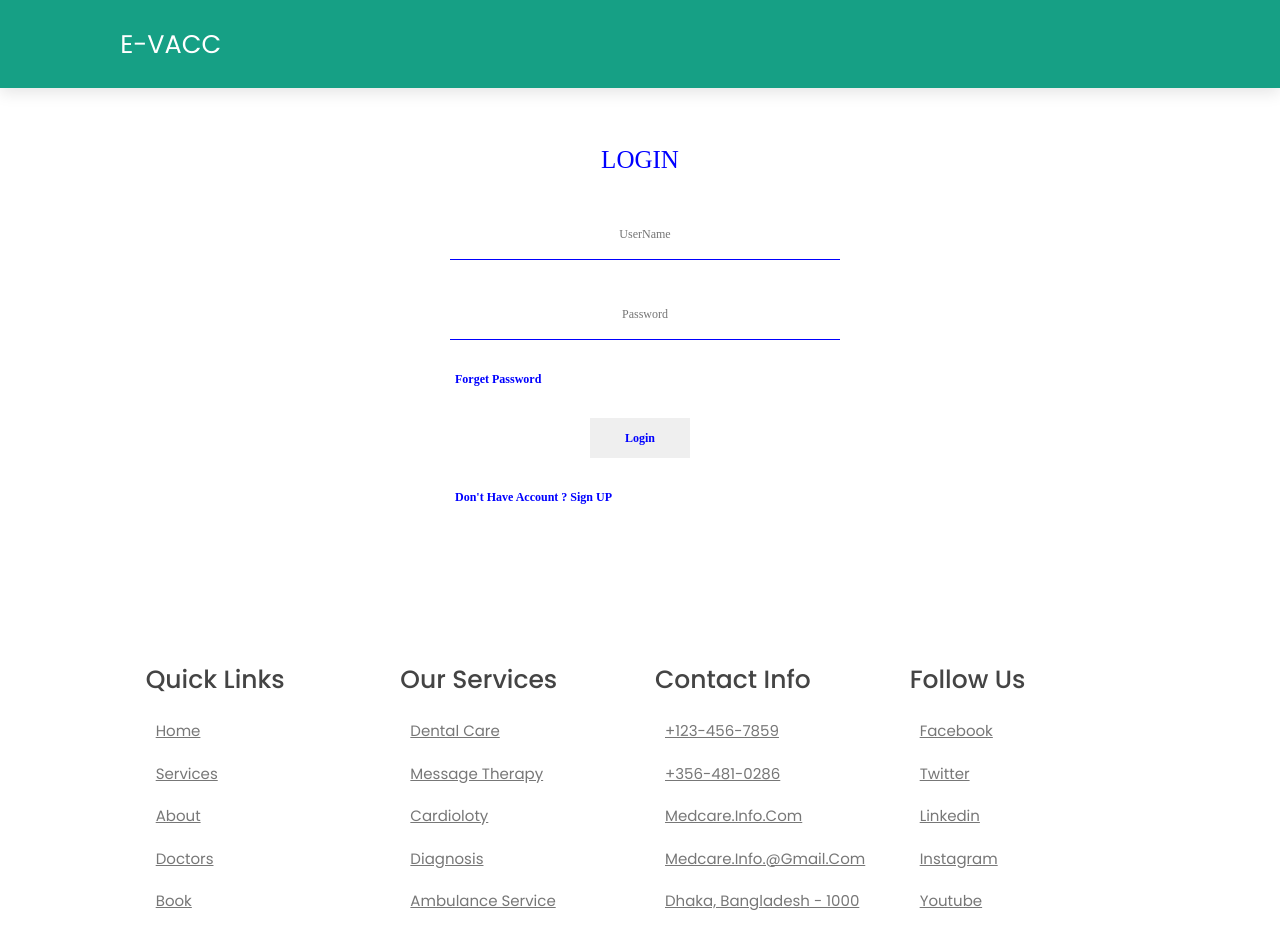
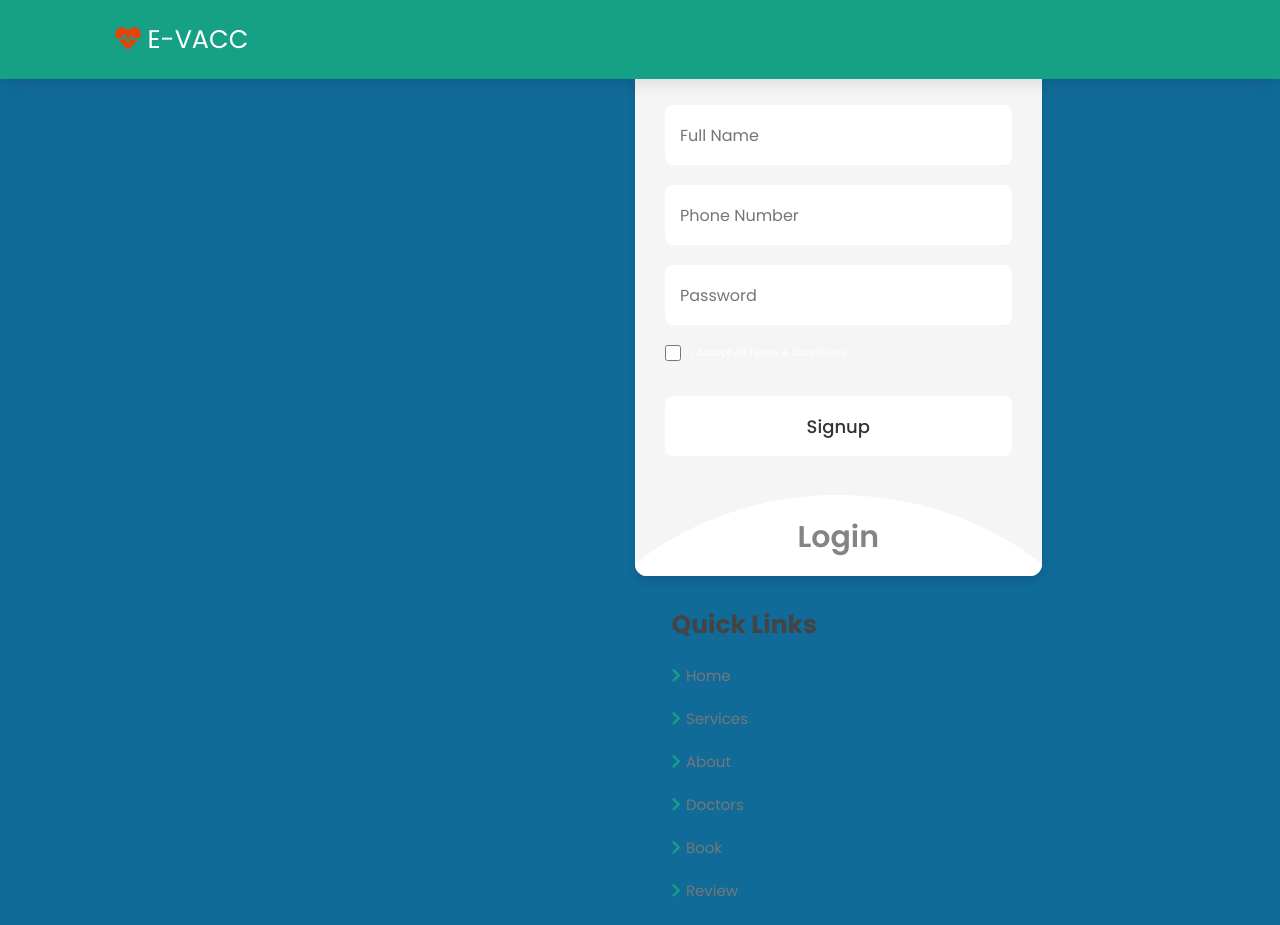
Before and after one commit to Shikhar-Rai-007/E-Vacc, a React (Create React App) app: page /Login in a window 1280 px wide. Shown: the top 925 px of the page. Built offline with nearby package versions, Linux system fonts and the light colour scheme.

Commit message:
Changes in CSS

```diff
--- a/public/index.html
+++ b/public/index.html
@@ -9,6 +9,9 @@
       name="description"
       content="Web site created using create-react-app"
     />
+    link rel="shortcut icon" href="image/heartbeat-solid.svg" type="image/x-icon">
+    <!-- font-awesome -->
+    <link rel="stylesheet" href="https://cdnjs.cloudflare.com/ajax/libs/font-awesome/5.15.4/css/all.min.css"/>
     <link rel="apple-touch-icon" href="%PUBLIC_URL%/logo192.png" />
     <!--
       manifest.json provides metadata used when your web app is installed on a
@@ -25,7 +28,7 @@
       Learn how to configure a non-root public URL by running `npm run build`.
     -->
     <title>E-VACC</title>
-    <link href="https://cdn.jsdelivr.net/npm/bootstrap@5.3.0-alpha1/dist/css/bootstrap.min.css" rel="stylesheet" integrity="sha384-GLhlTQ8iRABdZLl6O3oVMWSktQOp6b7In1Zl3/Jr59b6EGGoI1aFkw7cmDA6j6gD" crossorigin="anonymous">
+    <!-- <link href="https://cdn.jsdelivr.net/npm/bootstrap@5.3.0-alpha1/dist/css/bootstrap.min.css" rel="stylesheet" integrity="sha384-GLhlTQ8iRABdZLl6O3oVMWSktQOp6b7In1Zl3/Jr59b6EGGoI1aFkw7cmDA6j6gD" crossorigin="anonymous"> -->
   </head>
   </head>
   <body>
--- a/src/App.js
+++ b/src/App.js
@@ -1,70 +1,50 @@
-
 // import './App.css';
-import About from './Components/About';
-import Blogs from './Components/Blogs';
-import Book from './Components/Book';
-import Doctor from './Components/Doctor';
-import Footer from './Components/Footer';
-import Home from './Components/Home';
-import Icon from './Components/Icon';
-import Navbar from './Components/Navbar';
-import Review from './Components/Review';
-import Service from './Components/Service';
-import Login from './Components/Login';
+import About from "./Components/About";
+import Blogs from "./Components/Blogs";
+import Book from "./Components/Book";
+import Doctor from "./Components/Doctor";
+import Footer from "./Components/Footer";
+import Home from "./Components/Home";
+import Icon from "./Components/Icon";
+import Navbar from "./Components/Navbar";
+import Review from "./Components/Review";
+import Service from "./Components/Service";
+import Login from "./Components/Login";
 import React from "react";
 import ReactDOM from "react-dom/client";
-import {
-  BrowserRouter,
-  Routes,
-  Route,
-  Link,
-} from "react-router-dom";
+import { BrowserRouter, Routes, Route, Link } from "react-router-dom";
 
 function App() {
   return (
     <div>
       {/* <Login/> */}
-   <Navbar/>
+      <Navbar />
       <BrowserRouter>
         <Routes>
-        <Route path="/" element={
+          <Route
+            path="/"
+            element={
               <>
+                <Home />
+                <Icon />
+                <Blogs />
+              </>
+            }
+          />
+          <Route path="/About" element={<About />} />
 
+          <Route path="/Doctor" element={<Doctor />} />
 
-   <Home/>
-   <Icon/>
-   <Blogs/>
+          <Route path="/Book" element={<Book />} />
 
+          <Route path="/Review" element={<Review />} />
 
-   </>} />
-        <Route path="/About" element={
-        <About />} />
+          <Route path="/Blogs" element={<Blogs />} />
 
+          <Route path="/Login" element={<Login />} />
 
-<Route path="/Doctor" element={
-  <Doctor/>} />
-
-
-<Route path="/Book" element={
-  <Book/>} />
-
-
-<Route path="/Review" element={
-   <Review/>} />
-
-
-<Route path="/Blogs" element={
-  <Blogs/>} />
-
-<Route path="/Login" element={
-      <Login/>  } />
-
-
-<Route path="/Services" element={
-       <Service/>} />
+          <Route path="/Services" element={<Service />} />
         </Routes>
-
-
       </BrowserRouter>
       {/* <Navbar/>
    <Home/>
@@ -77,7 +57,7 @@ function App() {
    <Blogs/>
    <Footer/> */}
       {/* <Login/> */}
-   <Footer/>
+      <Footer />
     </div>
   );
 }
--- a/src/Components/About.js
+++ b/src/Components/About.js
@@ -7,7 +7,7 @@ function About() {
         <h1 className="heading"><span>about</span> us</h1>
         <div className="row">
             <div className="image">
-                <img src="./image/about-img.svg" alt=""/>
+                <img src="https://cdn.who.int/media/images/default-source/2021-dha-images/the-survey-team-interviews-migrant-workers-for-the-survey-on-covid-19-vaccine-for-myanmar-migrant-workers-in-maesot-tak-17-november-2021-who-anat-duangjan.jpg?sfvrsn=5227af5c_6" alt=""/>
             </div>
             <div className="content">
                 <h3>we take care of your healthy life</h3>
--- a/src/Components/Book.js
+++ b/src/Components/Book.js
@@ -1,26 +1,32 @@
-import React from 'react'
-import './style.css';
+import React from "react";
+import "./style.css";
 function Book() {
   return (
     <div>
       <section className="book" id="book">
-        <h1 className="heading"><span>book</span> now</h1>
+        <h1 className="heading">
+          <span>book</span> now
+        </h1>
         <div className="row">
-            <div className="image">
-                <img src="./image/book-img.svg" alt=""/>
-            </div>
-            <form action="">
-                <h3>book appointment</h3>
-                <input type="text" placeholder="your name" className="box"/>
-                <input type="number" placeholder="your number" className="box"/>
-                <input type="email" placeholder="your email" className="box"/>
-                <input type="date" className="box"/>
-                <input type="submit" value="book now" className="btn"/>
-            </form>
+          <div className="image">
+            <img
+              src="https://www.reuters.com/resizer/nAWtP1NhSAlBKQmfrBmxgnVejM4=/960x0/filters:quality(80)/cloudfront-us-east-2.images.arcpublishing.com/reuters/GCMFGLIZ4BJVXAITCOR4D4ULYI.jpg"
+              alt=""
+            />
+          </div>
+          <form action="">
+            <h3>book your vaccine</h3>
+            <input type="text" placeholder="your name" className="box" />
+            <input type="number" placeholder="your number" className="box" />
+            <input type="email" placeholder="your email" className="box" />
+            <input type="text" placeholder=" vaccine name" className="box" />
+            <input type="date" className="box" />
+            <input type="submit" value="book now" className="btn" />
+          </form>
         </div>
-    </section>
+      </section>
     </div>
-  )
+  );
 }
 
-export default Book
+export default Book;
--- a/src/Components/Footer.js
+++ b/src/Components/Footer.js
@@ -6,14 +6,16 @@ function Footer() {
        <section className="footer">
         <div className="box-container">
             <div className="box">
+
                 <h3>quick links</h3>
-                <a href="#"> <i className="fas fa-chevron-right"></i> home</a>
-                <a href="#"> <i className="fas fa-chevron-right"></i> services</a>
-                <a href="#"> <i className="fas fa-chevron-right"></i> about</a>
-                <a href="#"> <i className="fas fa-chevron-right"></i> doctors</a>
-                <a href="#"> <i className="fas fa-chevron-right"></i> book</a>
-                <a href="#"> <i className="fas fa-chevron-right"></i> review</a>
-                <a href="#"> <i className="fas fa-chevron-right"></i> blogs</a>
+                <a href="/"><i className="fas fa-chevron-right"></i>Home</a>
+        <a href="/Services"><i className="fas fa-chevron-right"></i>Services</a>
+        <a href="/About"><i className="fas fa-chevron-right"></i>About</a>
+        <a href="/Doctor"><i className="fas fa-chevron-right"></i>Doctors</a>
+        <a href="/Book"><i className="fas fa-chevron-right"></i>Book</a>
+        <a href="/Review"><i className="fas fa-chevron-right"></i>Review</a>
+        <a href="/Blogs"><i className="fas fa-chevron-right"></i>Blogs</a>
+        <a href="/Login"><i className="fas fa-chevron-right"></i>Login</a>
             </div>
             <div className="box">
                 <h3>our services</h3>
--- a/src/Components/Home.js
+++ b/src/Components/Home.js
@@ -9,7 +9,7 @@ export default function Home() {
         <div className="content">
             <h3>stay safe, stay healthy, stay vaccinated</h3>
             <p> Vaccination throughout the childhood is very essential as it helps in providing immunity before children are exposed to any life-threatening diseases.</p>
-            <a href="/" className="btn">Login for Vaccination<span className="fas fa-chevron-right"></span> </a>
+            <a href="/Book" className="btn">Book Vaccination<span className="fas fa-chevron-right"></span> </a>
         </div>
     </section>
   )
--- a/src/Components/Login.css
+++ b/src/Components/Login.css
@@ -1,100 +1,159 @@
-/* *{
+/* Import Google font - Poppins */
+@import url("https://fonts.googleapis.com/css2?family=Poppins:wght@200;300;400;500;600;700&display=swap");
+* {
+  margin: 0;
+  padding: 0;
   box-sizing: border-box;
-} */
-/* body{
-    background-image: url("Images/docb.jpg");
-    background-size: cover;
-    background-repeat: no-repeat;
-} */
-.wrapper{
-    background-color: white;
+  font-family: "Poppins",
+    sans-serif;
+}
+body {
+  min-height: 100vh;
+  display: flex;
+  align-items: center;
+  justify-content: center;
+  background: #106b99;
+}
+.wrapper {
+  position: relative;
+  max-width: 470px;
+  width: 100%;
+  border-radius: 12px;
+  padding: 20px
+    30px
+    120px;
+  background: #4070f4;
+  box-shadow: 0
+    5px
+    10px
+    rgba(
+      0,
+      0,
+      0,
+      0.1
+    );
   overflow: hidden;
-    display: block;
-    height: 500px;
-    width: 400px;
-    margin: auto;
-    margin-top: 100px;
 }
-h1{
-  color: blue;
-  font-family: 'Arial, Helvetica, sans-serif';
-  margin-top: 10px;
+.form.login {
+  position: absolute;
+  left: 50%;
+  bottom: -86%;
+  transform: translateX(
+    -50%
+  );
+  width: calc(
+    100% +
+      220px
+  );
+  padding: 20px
+    140px;
+  border-radius: 50%;
+  height: 100%;
+  background: #fff;
+  transition: all
+    0.6s
+    ease;
+}
+.wrapper.active
+  .form.login {
+  bottom: -15%;
+  border-radius: 35%;
+  box-shadow: 0 -5px
+    10px rgba(0, 0, 0, 0.1);
+}
+.form
+  header {
+  font-size: 30px;
   text-align: center;
-  text-transform: uppercase;
+  color: #fff;
+  font-weight: 600;
+  cursor: pointer;
 }
-.input{
-    display: block;
-    margin: auto;
+.form.login
+  header {
+  color: #333;
+  opacity: 0.6;
 }
-.text{
-    width: 390px;
-    height: 50px;
-    margin: 30px auto 30px auto;
+.wrapper.active
+  .form.login
+  header {
+  opacity: 1;
+}
+.wrapper.active
+  .signup
+  header {
+  opacity: 0.6;
+}
+.wrapper
+  form {
+  display: flex;
+  flex-direction: column;
+  gap: 20px;
+  margin-top: 40px;
+}
+form
+  input {
+  height: 60px;
+  outline: none;
   border: none;
-    border-bottom: 1px solid blue;
+  padding: 0
+    15px;
+  font-size: 16px;
+  font-weight: 400;
+  color: #333;
+  border-radius: 8px;
+  background: #fff;
 }
-.input[placeholder]{
-    text-align: center;
-    color: blue;
-    font-family: 'Arial, Helvetica, sans-serif';
-    font-size:larger;
-
+.form.login
+  input {
+  border: 1px
+    solid
+    #aaa;
 }
-.text:focus{
-    text-align: center;
-    color: blue;
-    font-family: 'Arial, Helvetica, sans-serif';
-    font-size: larger;
-    border-bottom: 1px solid blue;
-    outline: none;
+.form.login
+  input:focus {
+  box-shadow: 0
+    1px 0
+    #ddd;
 }
-.button{
-    margin: 30px auto 30px auto;
-    width: 100px;
-    height: 40px;
-    color: blue;
-    font-family: 'Arial, Helvetica, sans-serif';
-    font-size: larger;
-    font-weight: bold;
-
+form
+  .checkbox {
+  display: flex;
+  align-items: center;
+  gap: 10px;
 }
-.button:hover{
-    background-color: blue;
-    margin: 30px auto 30px auto;
-    width: 100px;
-    height:40;
-    color: white;
-    font-family: 'Arial, Helvetica, sans-serif';
-    font-size: larger;
-    font-weight: bold;
-    border: 1px solid white;
-
-
+.checkbox
+  input[type="checkbox"] {
+  height: 16px;
+  width: 16px;
+  accent-color: #fff;
+  cursor: pointer;
 }
-.ref{
-    margin: 30px auto 30px auto;
-    text-align: center;
-    color: blue;
-    font-family: 'Arial, Helvetica, sans-serif';
-    font-size: larger;
-    font-weight: bold;
+form
+  .checkbox
+  label {
+  cursor: pointer;
+  color: #fff;
+}
+form a {
+  color: #333;
   text-decoration: none;
-
 }
-@media only screen and(max-width:1024px){
-    [class="wrapper"]{
-        width: 100%;
-        text-align: center;
-        position: relative;
-        top: 50%;
-        transform: translateY(-50%);
+form
+  a:hover {
+  text-decoration: underline;
 }
-    .text{
-        max-width: 300px;
+form
+  input[type="submit"] {
+  margin-top: 15px;
+  padding: none;
+  font-size: 18px;
+  font-weight: 500;
+  cursor: pointer;
 }
-    .wrapper{
-        margin-top: 20px;
-        height: auto;
+.form.login
+  input[type="submit"] {
+  background: #4070f4;
+  color: #fff;
+  border: none;
 }
-
-}
--- a/src/Components/Login.js
+++ b/src/Components/Login.js
@@ -2,15 +2,43 @@ import React from 'react';
 import './Login.css';
 export default function Login() {
   return (
-    <div className='wrapper'>
-        <form>
-            <h1>Login</h1>
-            <input type="text" className="input text" placeholder="UserName"/>
-            <input type="password" className="input text" placeholder="Password"/>
-            <a href="/fp" className="ref">Forget Password</a>
-            <input type="button" className="input button" value="Login"/>
-            <a href="/" className="ref">Don't Have Account ? Sign UP</a>
-         </form>
-    </div>
+    <section class="wrapper">
+      <div class="form signup">
+        <header>Signup</header>
+        <form action="#">
+          <input type="text" placeholder="Full name" required />
+          <input type="number" placeholder="Phone Number" required />
+          <input type="password" placeholder="Password" required />
+          <div class="checkbox">
+            <input type="checkbox" id="signupCheck" />
+            <label for="signupCheck">I accept all terms & conditions</label>
+          </div>
+          <input type="submit" value="Signup" />
+        </form>
+      </div>
+
+      <div class="form login">
+        <header>Login</header>
+        <form action="#">
+          <input type="number" placeholder="Phone Number" required />
+          <input type="password" placeholder="Password" required />
+          <a href="#">Forgot password?</a>
+          <input type="submit" value="Login" />
+        </form>
+      </div>
+
+      {/* <script>
+        const wrapper = document.querySelector(".wrapper"),
+          signupHeader = document.querySelector(".signup header"),
+          loginHeader = document.querySelector(".login header");
+
+        loginHeader.addEventListener("click", () => {
+          wrapper.classList.add("active");
+        });
+        signupHeader.addEventListener("click", () => {
+          wrapper.classList.remove("active");
+        });
+      </script> */}
+    </section>
   )
 }
--- a/src/Components/Navbar.js
+++ b/src/Components/Navbar.js
@@ -3,7 +3,7 @@ import './style.css';
 function Navbar() {
   return (
     <div className="header">
-    <a href="/" className="logo"> E-VACC</a>
+    <a href="/" className="logo"><i class="fas fa-heartbeat"></i> E-VACC</a>
     <nav className="navbar">
         <a href="/">Home</a>
         <a href="/Services">Services</a>
--- a/src/Components/style.css
+++ b/src/Components/style.css
@@ -91,7 +91,7 @@ section:nth-child(even){
     list-style-type: none;
 }
 .header .logo i{
-    color: wheat;
+    color: rgb(231, 67, 7);
 }
 .header .navbar a{
     text-decoration: none;
```
Lines whose indentation alone changed are shown as unchanged.
